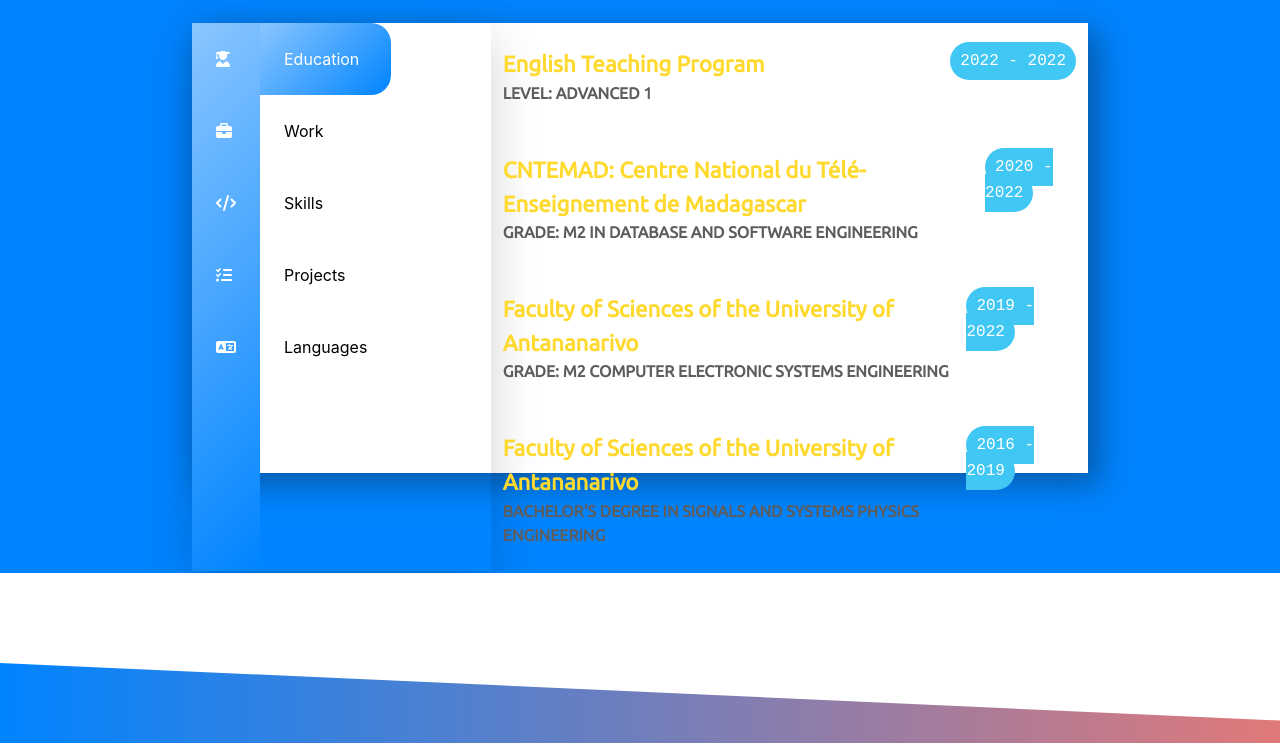
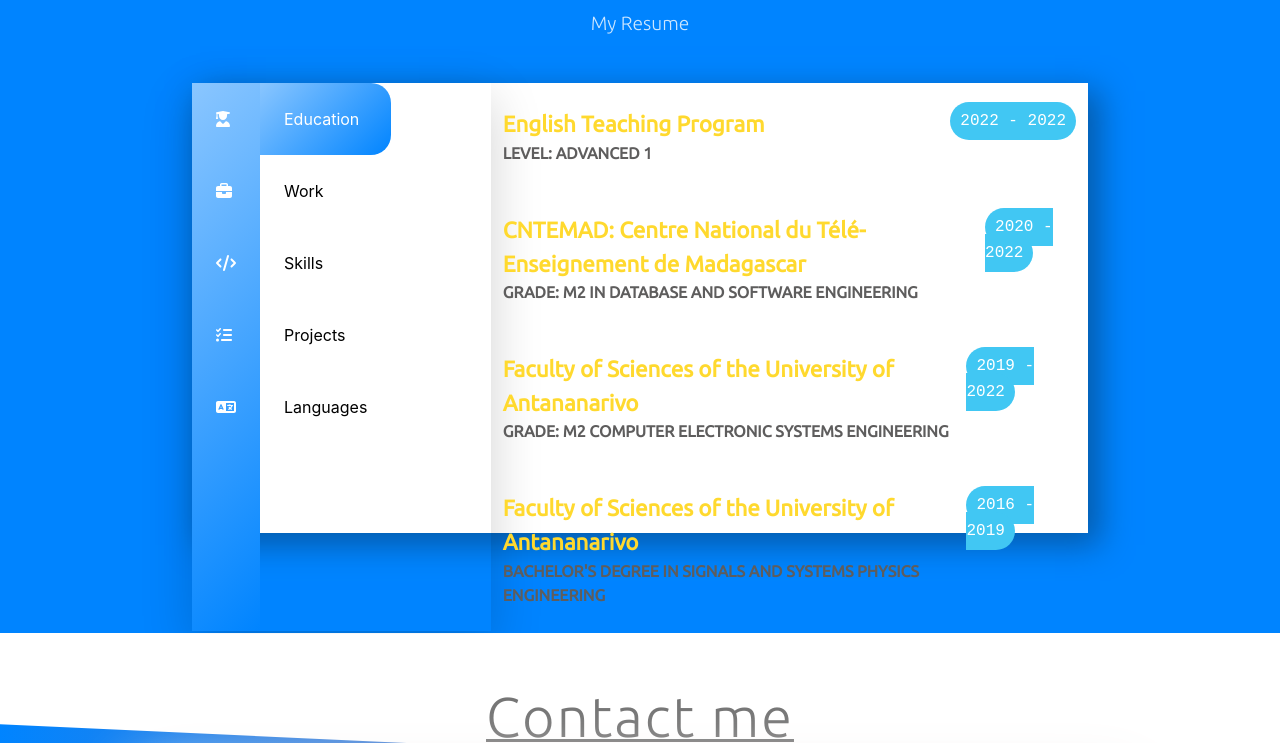
Before and after one commit to marinasy-marti/reactportfolio, a React (Create React App) app: page / in a window 1280 px wide. Shown: the part 2000-2743 px from the top of the page. Built offline with nearby package versions, Linux system fonts and the light colour scheme.

Commit message:
change contact header color: from whitet to grey

```diff
--- a/src/personalisation/components/App.js
+++ b/src/personalisation/components/App.js
@@ -77,7 +77,7 @@
           <div className='contact-me-part '>
             <div className='relative-bg'></div>
             <div className='contact-inner-part d-flex flex-column'>
-                  <SectionHeader  info={contact} />
+                  <span className='c_contact'><SectionHeader  info={contact} />  </span>
                   <Contact />
             </div>
           </div>
--- a/src/personalisation/styles/App.css
+++ b/src/personalisation/styles/App.css
@@ -130,6 +130,14 @@
   border: 1px solid white;
 }
 
+section{
+  position: relative;
+  top:60px;
+}
+.c_contact{
+  color: rgba(94, 93, 93, 0.856);
+}
+
 
 /*****contact******/
 .contact{
@@ -149,7 +157,7 @@
   z-index: -10;
 }
 .contact-inner-part{
-  padding-block: 158px;
+  padding-block:50px;
 }
 .flex-rows {
   flex-direction:row;
```
Also changed, not shown: src/personalisation/styles/Contact.css (line endings or trailing spaces).
